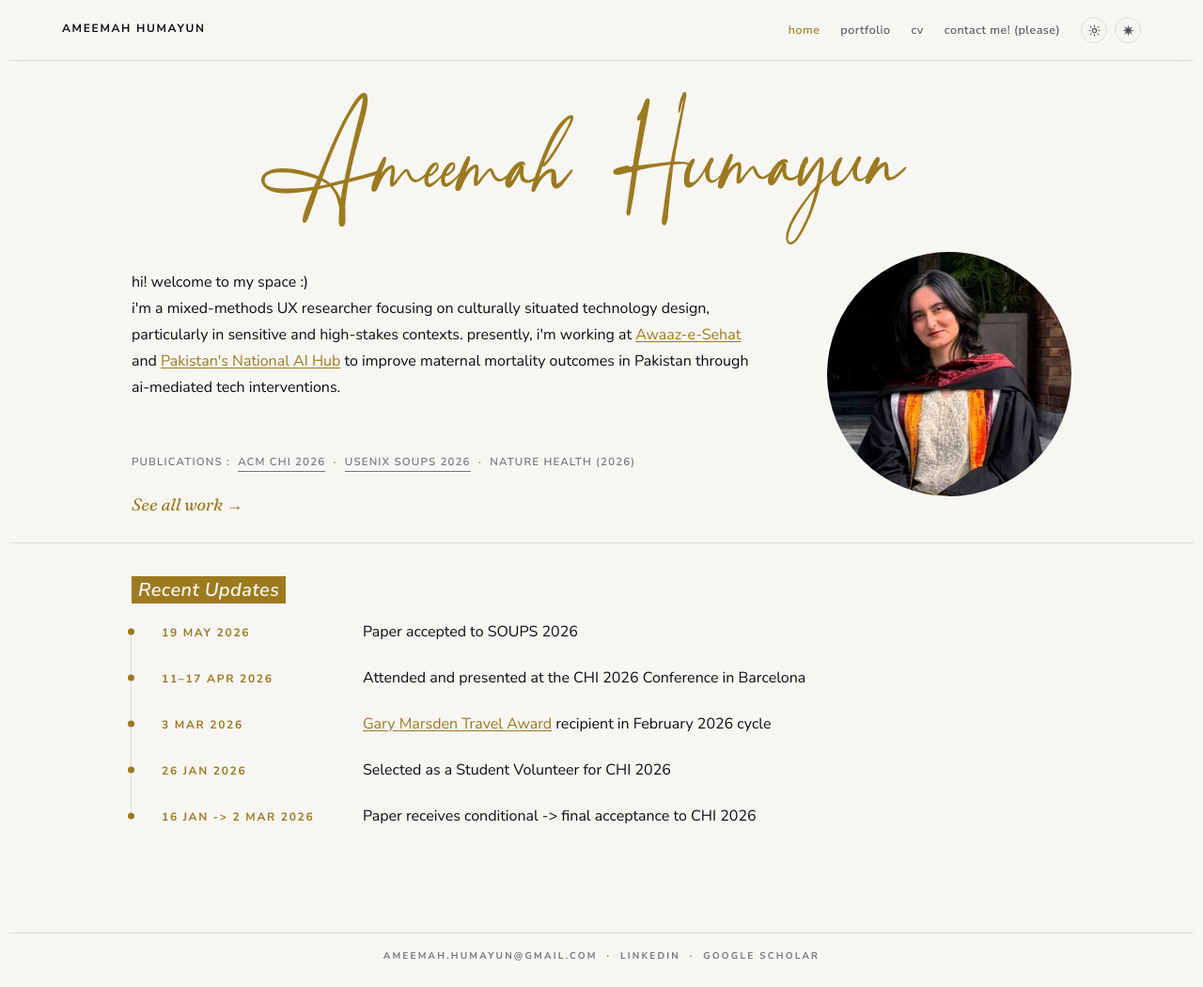
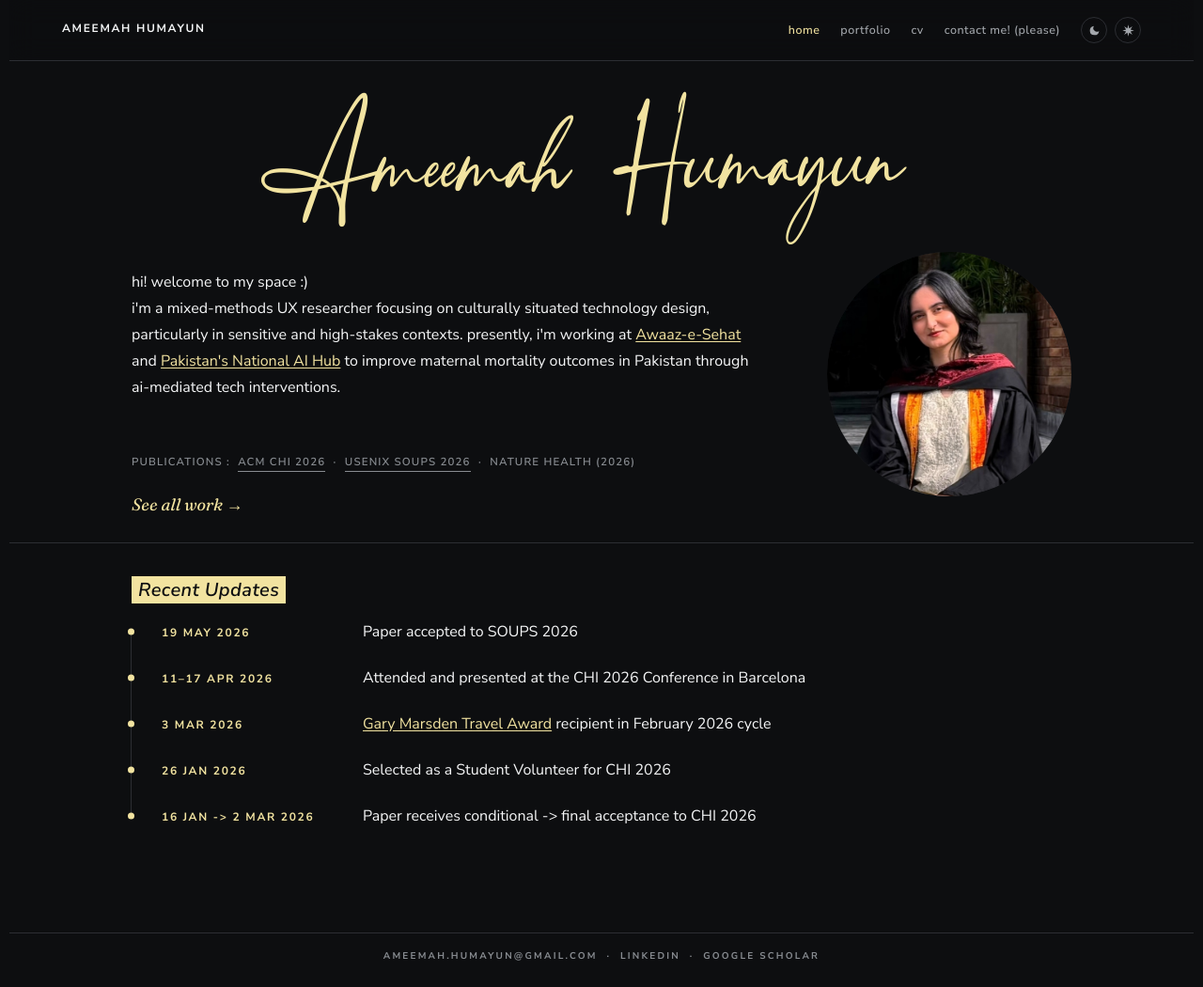
Before and after one commit to ameemahumayun/ameemahumayun.github.io, a Jekyll site: the page built from index.html, in a window 1280 px wide and 1050 px high. Shown: the whole window at 94% size. Built offline with Jekyll 4.4.1, drawn with Linux system fonts in a browser that asks for light colours.

Commit message:
Remove light from the theme rotation for now
Toggle now cycles dark <-> rose only; the sun icon markup is removed
and head.html's pre-paint script no longer checks prefers-color-scheme
or handles a stored "light" value. tokens.css's [data-theme="light"]
block is left in place (unreachable, not deleted) since this is framed
as temporary — a visitor with a stale "light" value from before falls
back to dark gracefully in both the pre-paint script and main.js's
currentTheme(), rather than erroring or getting stuck.

Co-Authored-By: Claude Sonnet 5 <noreply@anthropic.com>
Claude-Session: https://claude.ai/code/session_01RCzM7zTsD8mFw1QLJ4sgHP

```diff
--- a/_includes/head.html
+++ b/_includes/head.html
@@ -1,19 +1,17 @@
 <head>
-  <!-- Applied before any CSS loads, so the dark/light/rose choice and the
+  <!-- Applied before any CSS loads, so the dark/rose choice and the
        explosions on/off state are both in place for first paint instead
        of flashing the default and then correcting a moment later once
        main.js runs (deferred, so it only executes after the DOM — and
        this button — exist). Mirrors the toggle logic in assets/js/main.js
-       — keep the two in sync. Rose is only ever reached via the stored
-       explicit choice — there's no OS-level "prefers rose" to fall back
-       to, only light vs dark. Explosions default on, so only the "off"
-       case needs marking. -->
+       — keep the two in sync. Light is pulled from the rotation for
+       now (tokens.css still has it, just nothing sets it anymore) —
+       a stale stored "light" from before falls through to dark here,
+       same as main.js's own fallback. -->
   <script>
     (function () {
       try {
-        var stored = localStorage.getItem("theme");
-        var theme = stored || (window.matchMedia && window.matchMedia("(prefers-color-scheme: light)").matches ? "light" : "dark");
-        if (theme === "light" || theme === "rose") document.documentElement.setAttribute("data-theme", theme);
+        if (localStorage.getItem("theme") === "rose") document.documentElement.setAttribute("data-theme", "rose");
       } catch (e) {}
       try {
         if (localStorage.getItem("debrisEnabled") === "off") document.documentElement.setAttribute("data-debris", "off");
--- a/_includes/nav.html
+++ b/_includes/nav.html
@@ -13,19 +13,8 @@
       <li><a href="{{ link.url | relative_url }}"{% if page.active == link.key %} aria-current="page"{% endif %}>{{ link.label }}</a></li>
       {%- endfor %}
       <li class="nav__icons">
-        <button type="button" id="theme-toggle" class="theme-toggle" aria-label="Switch to light theme" aria-pressed="false">
-          <svg class="theme-toggle__icon theme-toggle__icon--sun" viewBox="0 0 24 24" width="13" height="13" fill="none" stroke="currentColor" stroke-width="2" stroke-linecap="round" aria-hidden="true">
-            <circle cx="12" cy="12" r="4"/>
-            <line x1="12" y1="2" x2="12" y2="4"/>
-            <line x1="12" y1="20" x2="12" y2="22"/>
-            <line x1="4.2" y1="4.2" x2="5.6" y2="5.6"/>
-            <line x1="18.4" y1="18.4" x2="19.8" y2="19.8"/>
-            <line x1="2" y1="12" x2="4" y2="12"/>
-            <line x1="20" y1="12" x2="22" y2="12"/>
-            <line x1="4.2" y1="19.8" x2="5.6" y2="18.4"/>
-            <line x1="18.4" y1="5.6" x2="19.8" y2="4.2"/>
-          </svg>
-          <svg class="theme-toggle__icon theme-toggle__icon--moon" viewBox="0 0 24 24" width="13" height="13" fill="currentColor" aria-hidden="true" hidden>
+        <button type="button" id="theme-toggle" class="theme-toggle" aria-label="Switch to rose theme" aria-pressed="false">
+          <svg class="theme-toggle__icon theme-toggle__icon--moon" viewBox="0 0 24 24" width="13" height="13" fill="currentColor" aria-hidden="true">
             <path d="M21 12.79A9 9 0 1111.21 3 7 7 0 0021 12.79z"/>
           </svg>
           <svg class="theme-toggle__icon theme-toggle__icon--rose" viewBox="0 0 24 24" width="13" height="13" fill="currentColor" aria-hidden="true" hidden>
--- a/assets/js/main.js
+++ b/assets/js/main.js
@@ -16,12 +16,13 @@
       text/HTML block) with prev/next controls and a counter. Works for
       any number of panels on any page with a .carousel element.
    5. Theme toggle. Cycles the data-theme attribute on <html> through
-      dark -> light -> rose -> dark, persists the choice to localStorage,
+      dark -> rose -> dark (light is pulled from the rotation for now —
+      see the toggle's own IIFE), persists the choice to localStorage,
       and keeps the nav button's icon/label in sync. The actual color
-      swap is pure CSS (see tokens.css's [data-theme="light"/"rose"]
-      blocks) — this just flips the attribute. A matching inline script
-      in head.html applies the stored choice before first paint so
-      there's no flash.
+      swap is pure CSS (see tokens.css's [data-theme="rose"] block) —
+      this just flips the attribute. A matching inline script in
+      head.html applies the stored choice before first paint so there's
+      no flash.
    6. Custom cursor. Builds the star-shaped pointer as a DOM element (so
       it can be animated) in place of the plain cursor:url() from
       base.css, which stays as the fallback on touch devices and for
@@ -193,17 +194,19 @@
   const toggle = document.getElementById("theme-toggle");
   if (!toggle) return;
 
-  const sunIcon = toggle.querySelector(".theme-toggle__icon--sun");
   const moonIcon = toggle.querySelector(".theme-toggle__icon--moon");
   const roseIcon = toggle.querySelector(".theme-toggle__icon--rose");
   const root = document.documentElement;
 
-  // dark -> light -> rose -> dark. The icon shown represents the theme
-  // that's actually active right now (moon while dark, sun while light,
-  // heart while rose) — the label still describes what a click does.
-  const ORDER = ["dark", "light", "rose"];
-  const CURRENT_ICON = { dark: moonIcon, light: sunIcon, rose: roseIcon };
-  const LABEL = { dark: "Switch to light theme", light: "Switch to rose theme", rose: "Switch to dark theme" };
+  // dark -> rose -> dark. Light is removed from the rotation for now
+  // (not deleted from tokens.css, just unreachable from this toggle) —
+  // a stale data-theme="light" from localStorage falls back to dark via
+  // currentTheme() below rather than erroring. The icon shown represents
+  // the theme that's actually active right now (moon while dark, heart
+  // while rose) — the label still describes what a click does.
+  const ORDER = ["dark", "rose"];
+  const CURRENT_ICON = { dark: moonIcon, rose: roseIcon };
+  const LABEL = { dark: "Switch to rose theme", rose: "Switch to dark theme" };
 
   // Setting the .hidden IDL property on these <svg> elements doesn't
   // reliably reflect to the actual "hidden" HTML attribute (verified:
@@ -220,7 +223,7 @@
 
   const applyState = (theme) => {
     const shown = CURRENT_ICON[theme];
-    [sunIcon, moonIcon, roseIcon].forEach((icon) => setHidden(icon, icon !== shown));
+    [moonIcon, roseIcon].forEach((icon) => setHidden(icon, icon !== shown));
     toggle.setAttribute("aria-label", LABEL[theme]);
     toggle.setAttribute("aria-pressed", String(theme !== "dark"));
   };
```
